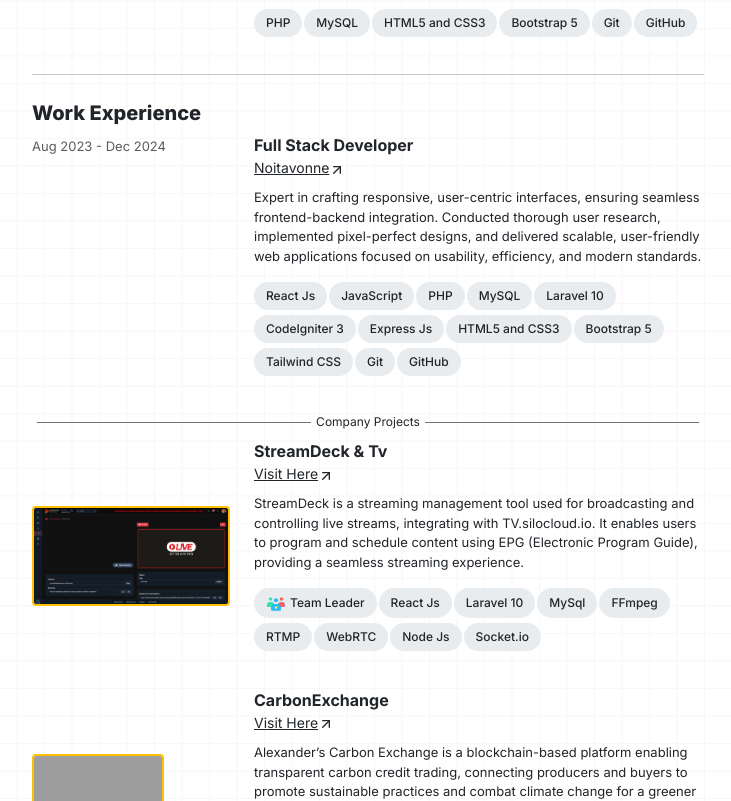
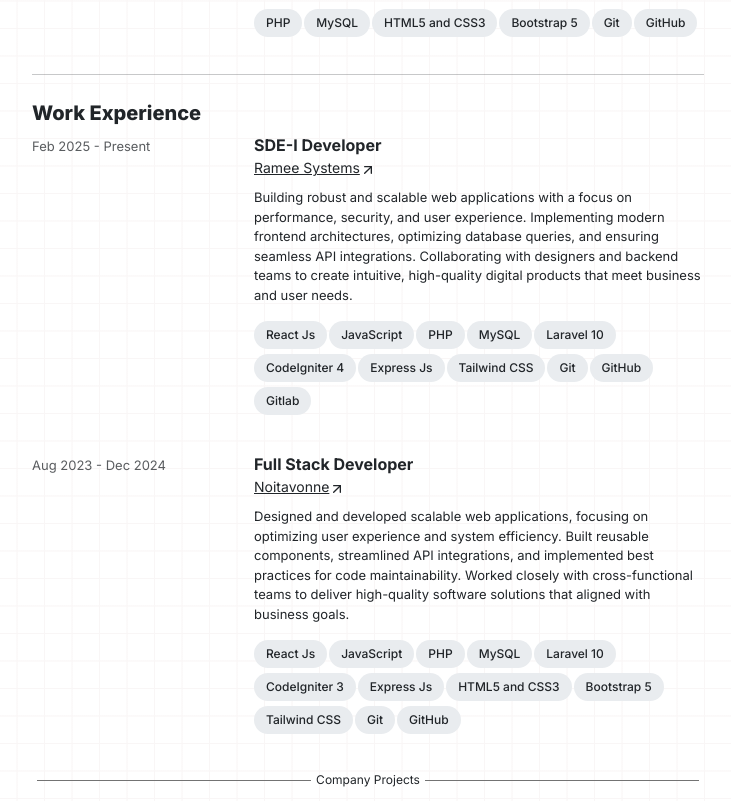
Before and after one commit to PrathameshBelvalkar/New-portFolio, a React (Vite) app: page / in a window 1280 px wide. Shown: the part 920-1721 px from the top of the page, without its empty margins (272-1003 px from the left). Built offline with nearby package versions, Linux system fonts and the light colour scheme; grey boxes are pictures that could not be loaded.

Commit message:
add new hero image

```diff
--- a/src/components/Certificates.jsx
+++ b/src/components/Certificates.jsx
@@ -1,6 +1,7 @@
 import React from 'react';
 import { motion } from "framer-motion";
 import ResponsiveWeb from "../assets/images/certificates/ResponsiveWeb.png";
+import ReactCertificate from "../assets/images/certificates/React.jpg";
 import Tanstack from "../assets/images/certificates/TanstackQuery.jpg";
 import MoreSoon from "../assets/images/certificates/more_certificate.png";
 import Fancybox from './lib/Fancybox';
@@ -49,11 +50,24 @@
                                 },
                             }}
                         >
+                            <a data-fancybox="gallery" href={ReactCertificate} >
+                                <img src={ReactCertificate} alt="React Js certification" className='certificate-image' />
+                            </a>
+                        </Fancybox>
+                    </div>
+                    {/* <div className="col-md-4 col-sm-4 mb-1">
+                        <Fancybox
+                            options={{
+                                Carousel: {
+                                    infinite: false,
+                                },
+                            }}
+                        >
                             <a data-fancybox="gallery" href={MoreSoon} >
                                 <img src={MoreSoon} alt="More certificates coming soon" className='certificate-image' />
                             </a>
                         </Fancybox>
-                    </div>
+                    </div> */}
                 </div>
                 <hr />
             </motion.div>
--- a/src/components/Hero.jsx
+++ b/src/components/Hero.jsx
@@ -1,6 +1,6 @@
 import React, { useState, useEffect } from "react";
 import { motion } from "framer-motion";
-import HeroImage from "../assets/images/hero_image.png";
+import HeroImage from "../assets/images/new_avatar.png";
 
 export default function Hero() {
     const texts = [
--- a/src/components/WorkExperience.jsx
+++ b/src/components/WorkExperience.jsx
@@ -11,14 +11,23 @@
 
 const workExperiences = [
     {
+        role: "SDE-I Developer",
+        company: "Ramee Systems",
+        duration: "Feb 2025 - Present",
+        description: "Building robust and scalable web applications with a focus on performance, security, and user experience. Implementing modern frontend architectures, optimizing database queries, and ensuring seamless API integrations. Collaborating with designers and backend teams to create intuitive, high-quality digital products that meet business and user needs.",
+        skills: ["React Js", "JavaScript", "PHP", "MySQL", "Laravel 10", "CodeIgniter 4", "Express Js", "Tailwind CSS", "Git", "GitHub", "Gitlab"],
+        link: "https://rameesystems.com"
+    },
+    {
         role: "Full Stack Developer",
         company: "Noitavonne",
         duration: "Aug 2023 - Dec 2024",
-        description: "Expert in crafting responsive, user-centric interfaces, ensuring seamless frontend-backend integration. Conducted thorough user research, implemented pixel-perfect designs, and delivered scalable, user-friendly web applications focused on usability, efficiency, and modern standards.",
+        description: "Designed and developed scalable web applications, focusing on optimizing user experience and system efficiency. Built reusable components, streamlined API integrations, and implemented best practices for code maintainability. Worked closely with cross-functional teams to deliver high-quality software solutions that aligned with business goals.",
         skills: ["React Js", "JavaScript", "PHP", "MySQL", "Laravel 10", "CodeIgniter 3", "Express Js", "HTML5 and CSS3", "Bootstrap 5", "Tailwind CSS", "Git", "GitHub"],
         link: "https://www.noitavonne.com"
     }
 ];
+
 
 const projects = [
     {
```
Also changed, not shown: src/assets/images/certificates/React.jpg (added), src/assets/images/new_avatar.png (added).
